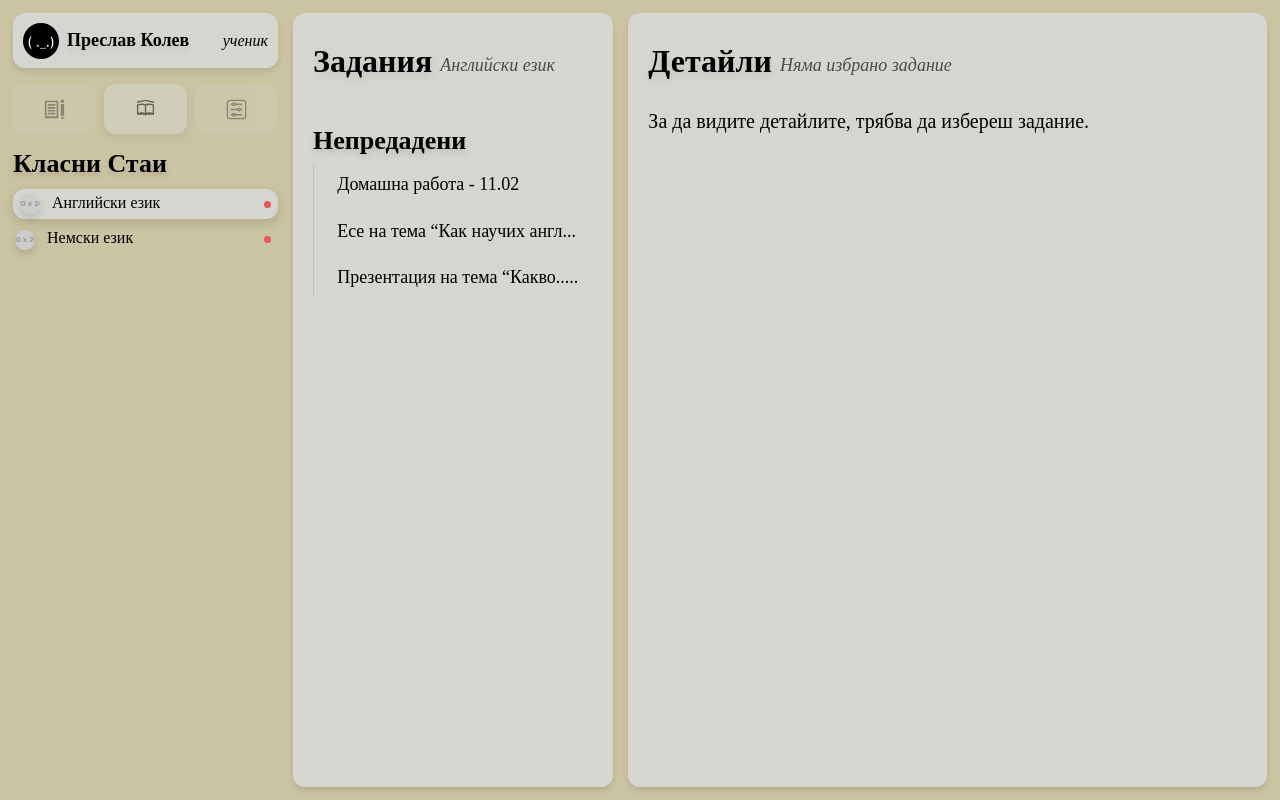
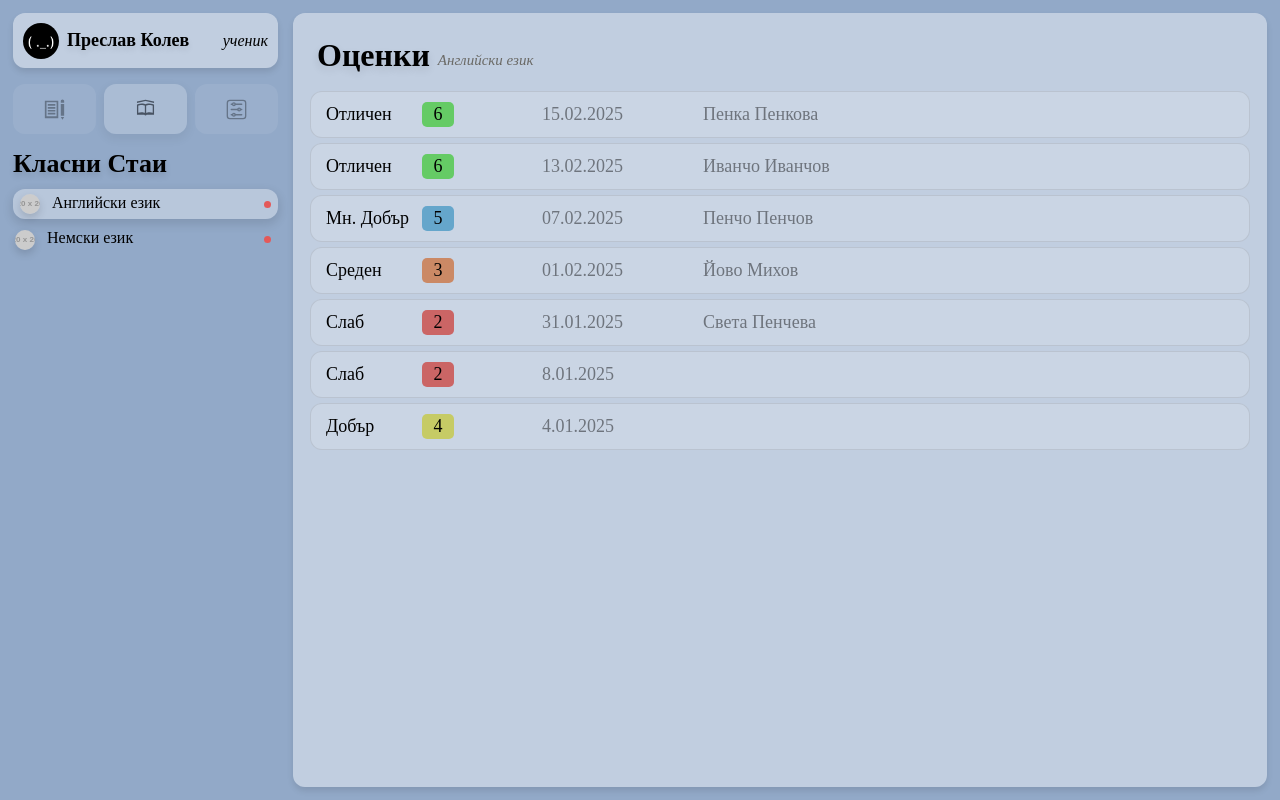
Before and after one commit to Asterix-Tech-Academy/astrix-classwork-frontend, a React (Vite) app: page / in a window 1280 px wide. Both pictures are taken after a click on the button 145 px from the left and 109 px from the top of the page. Built offline with nearby package versions, Linux system fonts and the light colour scheme; a web font is replaced by a local one.

Commit message:
settings & grades

```diff
--- a/src/App.jsx
+++ b/src/App.jsx
@@ -1,24 +1,32 @@
-import React, { useState } from 'react';
-import './App.css';
-import ClassroomsPanel from './components/ClassroomsPanel/ClassroomsPanel';
-import NavMenu from './components/NavMenu/NavMenu';
-import ProfilePanel from './components/ProfilePanel/ProfilePanel';
-import Assignments from './components/Assignments/Assignments';
-import AssignmentDetails from './components/Assignments/AssignmentDetails';
+import React, { useState } from "react";
+import "./App.css";
+import ClassroomsPanel from "./components/ClassroomsPanel/ClassroomsPanel";
+import NavMenu from "./components/NavMenu/NavMenu";
+import ProfilePanel from "./components/ProfilePanel/ProfilePanel";
+import Assignments from "./components/Assignments/Assignments";
+import AssignmentDetails from "./components/Assignments/AssignmentDetails";
+import Grades from "./components/Grades/Grades";
+import SettingsPanel from "./components/Settings/SettingsPanel";
+import Settings from "./components/Settings/Settings";
 
 function App() {
-  const [activeTab, setActiveTab] = useState('tasks');
+  const [activeTab, setActiveTab] = useState("tasks");
   const [selectedAssignment, setSelectedAssignment] = useState(null);
   const [selectedClassroom, setSelectedClassroom] = useState(null);
+  const [selectedSetting, setSelectedSetting] = useState(null);
 
   const renderSidebarContent = () => {
     switch (activeTab) {
-      case 'tasks':
-        return <ClassroomsPanel setSelectedClassroom={setSelectedClassroom} />;
-      case 'grades':
-        return <ClassroomsPanel setSelectedClassroom={setSelectedClassroom} />;
-      case 'settings':
-        return <p>Settings Panel</p>;
+      case "tasks":
+        return (
+          <ClassroomsPanel setSelectedClassroom={setSelectedClassroom} />
+        );
+      case "grades":
+        return (
+          <ClassroomsPanel setSelectedClassroom={setSelectedClassroom} />
+        );
+      case "settings":
+        return <SettingsPanel setSelectedSetting={setSelectedSetting} />;
       default:
         return <p>Моля селектирайте поле</p>;
     }
@@ -36,20 +44,37 @@ function App() {
 
           <NavMenu activeButton={activeTab} setActiveButton={setActiveTab} />
 
-          <div id='sidebar-content'>{renderSidebarContent()}</div>
+          <div id="sidebar-content">{renderSidebarContent()}</div>
         </div>
       </aside>
 
       <main className="content">
+        {activeTab === "tasks" && (
           <section className="content-left panel">
             <Assignments
-            selectedClassroom={selectedClassroom || "Няма избрана класна стая"}
+              selectedClassroom={
+                selectedClassroom || "Няма избрана класна стая"
+              }
               setSelectedAssignment={setSelectedAssignment}
             />
           </section>
+        )}
 
-        <section className="content-right panel">
+        <section
+          className="content-right panel"
+          style={{
+            gridColumn: activeTab !== "tasks" ? "1 / span 2" : "2",
+          }}
+        >
+          {activeTab === "tasks" && (
             <AssignmentDetails assignment={selectedAssignment} />
+          )}
+          {activeTab === "grades" && (
+            <Grades selectedClassroom={selectedClassroom} />
+          )}
+          {activeTab === "settings" && (
+            <Settings selectedSetting={selectedSetting} />
+          )}
         </section>
       </main>
     </div>
--- a/src/components/Assignments/Assignments.css
+++ b/src/components/Assignments/Assignments.css
@@ -17,7 +17,7 @@
 }
 
 #assignments .button:hover {
-  background-color: rgba(199, 199, 199, 0.85);
+  background-color: rgba(255, 255, 255, 0.15);
 }
 
 #assignments .button:not(.active) {
@@ -73,7 +73,6 @@ p {
   padding: 12px 40px;
   box-shadow: 0 4px 10px rgba(0, 0, 0, 0.1);
 
-  background-color: #D9D9D9;
   font-size: 18px;
   font-weight: 600;
 }
--- a/src/components/Button/Button.css
+++ b/src/components/Button/Button.css
@@ -2,7 +2,7 @@
   font-family: "Sofia Sans", serif;
 
   outline: none;
-  border: 1px #AFAFAF;
+  border: 1px rgba(93, 93, 93, 0.15);
   border-style: solid;
   border-radius: 12px;
 
@@ -10,7 +10,7 @@
   align-items: center;
   justify-content: center;
 
-  background-color: rgb(217, 217, 217, 0.35);
+  background-color: rgba(255, 255, 255, 0.15);
 
   padding: 10px 15px;
   width: auto;
@@ -25,15 +25,15 @@
   opacity: 0.5;
 }
 .button:hover {
-  background-color: rgb(217, 217, 217, 0.5);
+  background-color: rgba(255, 255, 255, 0.25);
 }
 
 .button.active {
   box-shadow: 0 4px 10px 2px rgba(0, 0, 0, 0.1);
-  background-color: rgba(217, 217, 217, 0.85);
+  background-color: rgba(255, 255, 255, 0.43);
 }
 .button.active:hover {
-  background-color: rgb(217, 217, 217, 0.85);
+  background-color: rgba(255, 255, 255, 0.15);
 }
 
 .button svg {
--- a/src/components/ClassroomsPanel/ClassroomsPanel.css
+++ b/src/components/ClassroomsPanel/ClassroomsPanel.css
@@ -24,7 +24,7 @@
 }
 #classrooms-buttons .button.active {
   padding: 5px 2px;
-  background-color: rgba(217, 217, 217, 0.85);
+  background-color: rgba(255, 255, 255, 0.35);
 }
 
 #classrooms-buttons .button img {
--- a/src/components/ClassroomsPanel/ClassroomsPanel.jsx
+++ b/src/components/ClassroomsPanel/ClassroomsPanel.jsx
@@ -9,10 +9,21 @@ function ClassroomsPanel({ setSelectedClassroom }) {
     { id: 0, content: <div className='classroom'><div><img src='https://fakeimg.pl/20x20?text=EN'/> Английски език</div> <div className='notifyIndicator active'></div></div>,
       title: "Английски език",
       assignments: [
-      { id: 0, title: 'Домашна работа - 11.02', description: "123", dueDate: "23.03, 10:30", maxPoints: "100", userPoints: ""},
-      { id: 1, title: 'Есе на тема “Как научих англиasdasdasdasdasdsadasFasfg artaegйск...' },
-      { id: 2, title:  'Презентация на тема “Какво...'},
-    ]},
+        { id: 0, title: 'Домашна работа - 11.02', description: "123", dueDate: "23.03, 10:30", maxPoints: "100", userPoints: ""},
+        { id: 1, title: 'Есе на тема “Как научих англиasdasdasdasdasdsadasFasfg artaegйск...' },
+        { id: 2, title:  'Презентация на тема “Какво...'},
+      ],
+      grades: [
+        {id: 0, grade:6, onDate: "15.02.2025", teacher: "Пенка Пенкова"},
+        {id: 1, grade:6, onDate: "13.02.2025", teacher: "Иванчо Иванчов"},
+        {id: 2, grade:5, onDate: "07.02.2025", teacher: "Пенчо Пенчов"},
+        {id: 3, grade:3, onDate: "01.02.2025", teacher: "Йово Михов"},
+        {id: 4, grade:2, onDate: "31.01.2025", teacher: "Света Пенчева"},
+        {id: 5, grade:2, onDate: "8.01.2025"},
+        {id: 6, grade:4, onDate: "4.01.2025"},
+      ]
+  },
+
     { id: 1, content: <div className='classroom'><div><img src='https://fakeimg.pl/20x20?text=EN'/> Немски език</div> <div className='notifyIndicator active'></div></div>,
       title: "Немски език",
       assignments: [
--- /dev/null
+++ b/src/components/Grades/Grades.css
@@ -0,0 +1,92 @@
+#grades,
+#grades-header {
+  padding: 7px;
+}
+
+#grades .noGrades {
+  transform: translateY(-15px);
+  margin-left: 10px;
+}
+
+.horizontal-layout {
+  display: flex;
+  flex-direction: row;
+  width: 100%;
+  gap: 0.5rem;
+}
+
+#grades .button {
+  display: flex;
+  justify-content: flex-start;
+  align-items: center;
+  padding: 10px 15px;
+  width: 100%;
+  font-size: 18px;
+  font-weight: 500;
+  transition: padding 0.1s ease;
+}
+
+#grades .button:hover {
+  background-color: rgba(255, 255, 255, 0.25);
+}
+
+#grades-list {
+  display: flex;
+  flex-direction: column;
+  width: 100%;
+  gap: 5px;
+}
+
+#grades-list .button {
+  cursor: default;
+}
+
+.grade {
+  display: grid;
+  grid-template-columns: 5.5rem 2rem 1fr; /* Updated grid-template-columns */
+  align-items: center;
+  gap: 0.5rem;
+}
+
+.grade > span {
+  text-align: left;
+}
+
+.grade #gradeValue {
+  padding: 2px 6px;
+  border-radius: 5px;
+  text-align: center;
+}
+
+.grade #otherInfo {
+  margin-left: 5rem;
+  opacity: 45%;
+  text-align: right;
+  justify-self: end;
+}
+
+.grade #otherInfo .teacher {
+  margin-left: 5rem;
+  align-items: center;
+}
+
+
+.green {
+  background-color: rgb(101, 203, 101);
+}
+
+.blue {
+  background-color: rgb(101, 166, 203);
+}
+
+.yellow {
+  background-color: rgb(198, 203, 101);
+}
+
+.orange {
+  background-color: rgb(203, 137, 101);
+}
+
+.red {
+  background-color: rgb(203, 101, 101);
+}
--- /dev/null
+++ b/src/components/Grades/Grades.jsx
@@ -0,0 +1,77 @@
+import React from "react";
+import Button from "../Button/Button";
+import "./Grades.css";
+
+function Grades({ selectedClassroom }) {
+  return (
+    <div id="grades">
+      <div id="grades-header" className="horizontal-layout">
+        <h1>Оценки</h1>
+        <p className="smallText">
+          {selectedClassroom?.title || "Няма избрана класна стая"}
+        </p>
+      </div>
+
+      {!selectedClassroom?.grades ? (
+        <p className="noGrades">Няма нанесени оценки за тази класна стая.</p>
+      ) : (
+        <div id="grades-list">
+          {selectedClassroom.grades.map((gradeObject) => {
+            const { id, grade } = gradeObject;
+            let longName;
+            let color;
+            const onDate = gradeObject.onDate;
+            const teacher = gradeObject.teacher;
+
+            switch (grade) {
+              case 2:
+                longName = "Слаб";
+                color = "red";
+                break;
+              case 3:
+                longName = "Среден";
+                color = "orange";
+                break;
+              case 4:
+                longName = "Добър";
+                color = "yellow";
+                break;
+              case 5:
+                longName = "Мн. Добър";
+                color = "blue";
+                break;
+              case 6:
+                longName = "Отличен";
+                color = "green";
+                break;
+              default:
+                longName = "Неизвестен";
+                color = "gray";
+            }
+
+            return (
+              <Button
+                key={id}
+                content={
+                  <div className="grade">
+                    <span>{longName}</span>
+                    <div id="gradeValue" className={color}>
+                      {grade}
+                    </div>
+                    <div id="otherInfo">
+                    {onDate || "~"}
+                    <span className="teacher">{teacher}</span>
+                  </div>
+
+                  </div>
+                }
+              />
+            );
+          })}
+        </div>
+      )}
+    </div>
+  );
+}
+
+export default Grades;
--- /dev/null
+++ b/src/components/Settings/Settings.css
@@ -0,0 +1,87 @@
+#settings,
+#settings-header {
+  padding: 7px;
+}
+
+.horizontal-layout {
+  display: flex;
+  flex-direction: row;
+  width: 100%;
+  gap: 0.5rem;
+}
+
+#settings-panel {
+  display: flex;
+  flex-direction: column;
+  align-items: flex-start;
+  justify-content: center;
+
+  margin-top: 15px;
+  gap: 10px;
+}
+
+#setting-buttons .button {
+  display: flex;
+  justify-content: flex-start;
+  align-items: center;
+
+  border: none;
+
+  padding: 5px 2px;
+  background-color: transparent;
+  font-size: 16px;
+
+  width: 100%;
+  margin-bottom: 5px;
+}
+#setting-buttons .button.active {
+  background-color: rgba(217, 217, 217, 0.85);
+}
+
+#setting-buttons {
+  width: 100%;
+}
+
+.setting {
+  display: flex;
+  justify-content: space-between;
+  align-items: center;
+
+  width: 100%;
+  padding-left: 10px;
+}
+
+#theme-setting {
+  margin-left: 5px;
+
+  display: flex;
+  flex-direction: row;
+  gap: 5px;
+}
+
+#theme-setting button {
+  padding: 20px 20px;
+  outline: none;
+  border: 1px #AFAFAF;
+  border-style: solid;
+  border-radius: 12px;
+}
+
+#blue-theme {
+  background-color: #92a9c8;
+}
+#purple-theme {
+  background-color: #a192c8;
+}
+#yellow-theme {
+  background-color: #c4caa2;
+}
+#orange-theme {
+  background-color: #c8b692;
+}
+#red-theme {
+  background-color: #c57474;
+}
+#pink-theme {
+  background-color: #c5749f;
+}
--- /dev/null
+++ b/src/components/Settings/Settings.jsx
@@ -0,0 +1,19 @@
+import React from "react";
+import "./Settings.css";
+
+function Settings({ selectedSetting }) {
+  return (
+    <div id="settings">
+      <div id="settings-header" className="horizontal-layout">
+        <h1>Настройки</h1>
+        <p className="smallText">
+          {selectedSetting?.title || "Няма избрана настройка"}
+        </p>
+      </div>
+
+      {selectedSetting?.setting}
+    </div>
+  );
+}
+
+export default Settings;
--- /dev/null
+++ b/src/components/Settings/SettingsPanel.jsx
@@ -0,0 +1,76 @@
+import React, { useState, useEffect } from "react";
+import Button from "../Button/Button";
+import "./Settings.css";
+
+function SettingsPanel({ setSelectedSetting }) {
+  const [activeSetting, setActiveSetting] = useState(null);
+
+  const handleColorClick = (event) => {
+    const color = window.getComputedStyle(event.target).backgroundColor;
+    document.documentElement.style.setProperty("--body-background-color", color);
+  };
+
+  const settings = [
+    {
+      id: 0,
+      content: <div className="setting">Цвят</div>,
+      title: "Цвят",
+      setting:
+        <div id="theme-setting">
+          <button
+            id="blue-theme"
+            onClick={(event) => handleColorClick(event)}
+          ></button>
+          <button
+            id="purple-theme"
+            onClick={(event) => handleColorClick(event)}
+          ></button>
+          <button
+            id="yellow-theme"
+            onClick={(event) => handleColorClick(event)}
+          ></button>
+          <button
+            id="orange-theme"
+            onClick={(event) => handleColorClick(event)}
+          ></button>
+          <button
+            id="red-theme"
+            onClick={(event) => handleColorClick(event)}
+          ></button>
+          <button
+            id="pink-theme"
+            onClick={(event) => handleColorClick(event)}
+          ></button>
+        </div>
+    },
+  ];
+
+  useEffect(() => {
+    setActiveSetting(null);
+    setSelectedSetting(null);
+  }, [setSelectedSetting]);
+
+  const handleClick = (setting) => {
+    setActiveSetting(setting);
+    setSelectedSetting(setting);
+  };
+
+  return (
+    <div id="settings-panel">
+      <h2>Настройки</h2>
+      <div id="setting-buttons">
+        {settings &&
+          settings.map((setting) => (
+            <Button
+              key={setting.id}
+              content={setting.content}
+              active={activeSetting && activeSetting.id === setting.id}
+              onClick={() => handleClick(setting)}
+            />
+          ))}
+      </div>
+    </div>
+  );
+}
+
+export default SettingsPanel;
--- a/src/index.css
+++ b/src/index.css
@@ -1,11 +1,15 @@
+:root {
+  --body-background-color: #92a9c8;
+}
+
 body {
-  background-color: #CAC4A2;
+  background-color: var(--body-background-color);
   overflow: hidden;
   font-family: "Sofia Sans", serif;
 }
 
 .panel {
-  background-color: hsla(0, 0%, 85%, 0.85);
+  background-color: rgba(255, 255, 255, 0.43);
   border-radius: 12px;
   box-shadow: 0 4px 6px rgba(0, 0, 0, 0.1);
   padding: 10px;
```
Also changed, not shown: src/App.css (line endings or trailing spaces). Lines whose indentation alone changed are shown as unchanged.
